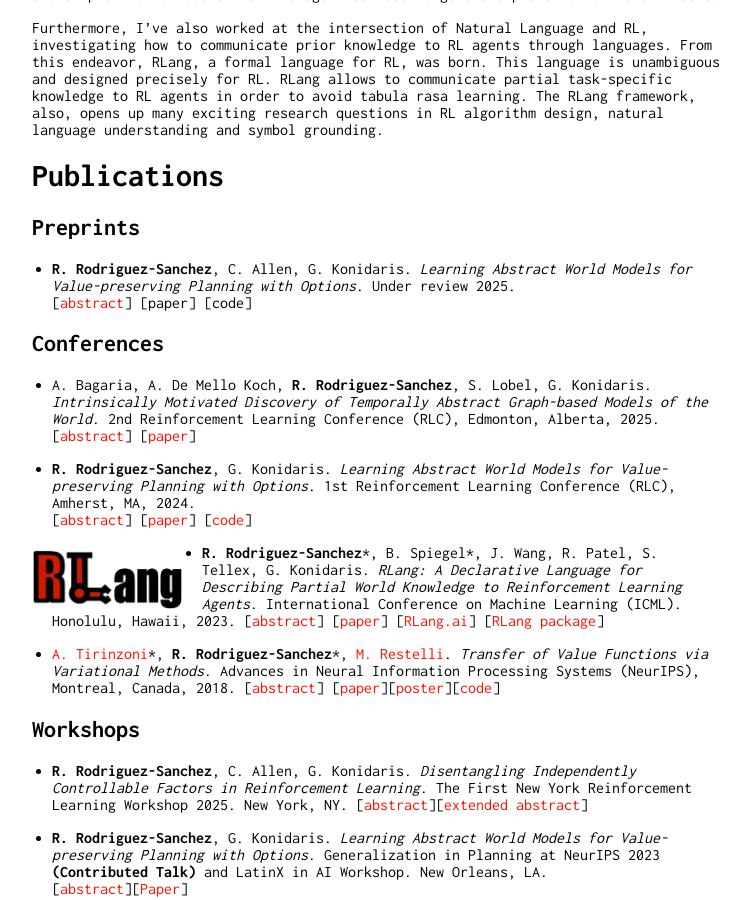
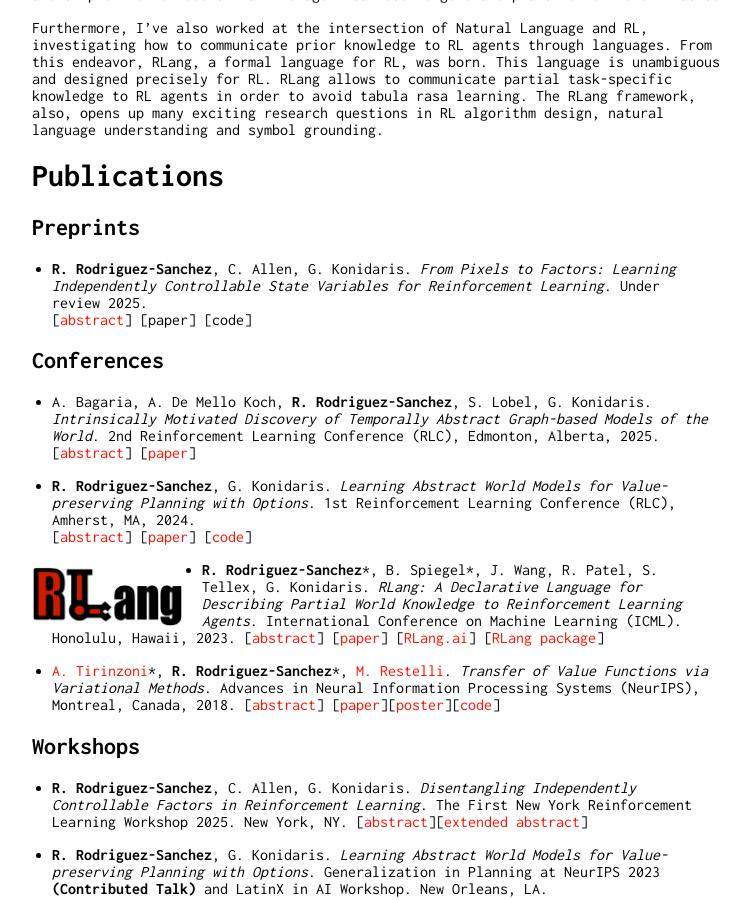
Before and after one commit to rafarodsa/rafarodsa.github.io, a Jekyll site: the page built from index.md, in a window 1280 px wide and 900 px high, scrolled down 546 px. Shown: the whole window, without its empty margins (258-1008 px from the left). Built offline with Jekyll 4.4.1, drawn with Linux system fonts in a browser that asks for light colours.

Commit message:
added factored paper entry

```diff
--- a/index.md
+++ b/index.md
@@ -24,7 +24,7 @@ Furthermore, I've also worked at the intersection of Natural Language and RL, in
 # Publications
 
 ## **Preprints**
-- **R. Rodriguez-Sanchez**, C. Allen, G. Konidaris. *Learning Abstract World Models for Value-preserving Planning with Options*. Under review 2025.
+- **R. Rodriguez-Sanchez**, C. Allen, G. Konidaris. *From Pixels to Factors: Learning Independently Controllable State Variables for Reinforcement Learning*. Under review 2025.
 [<a href="#" onclick="toggleExpand('abstract_factor')">abstract</a>] [paper] [code]
 <div class="expandable-content" id="abstract_factor" style="display: none;">
 Algorithms that exploit factored Markov decision processes are far more sample-efficient than factor-agnostic methods, yet they assume a factored representation is known a priori---a requirement that breaks down when the agent sees only high-dimensional observations. Conversely, deep reinforcement learning handles such inputs but cannot benefit from factored structure. We address this representation problem with Action-Controllable Factorization (ACF), a contrastive learning approach that uncovers independently controllable latent variables---state components each action can influence separately. ACF leverages sparsity: actions typically affect only a subset of variables, while the rest evolve under the environment's dynamics, yielding informative data for contrastive training. ACF recovers the ground truth controllable factors directly from pixel observations on three benchmarks with known factored structure---Taxi, FourRooms, and MiniGrid-DoorKey---consistently outperforming baseline disentanglement algorithms.
```
